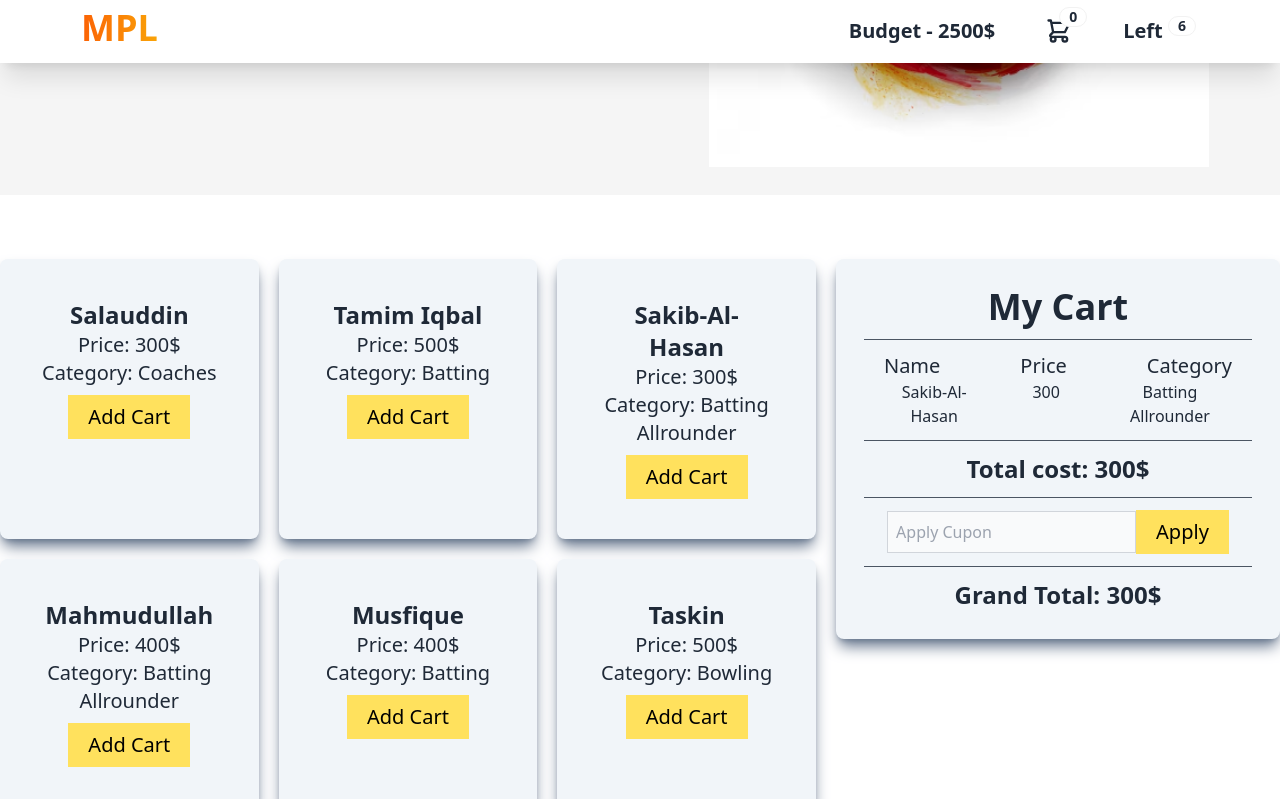
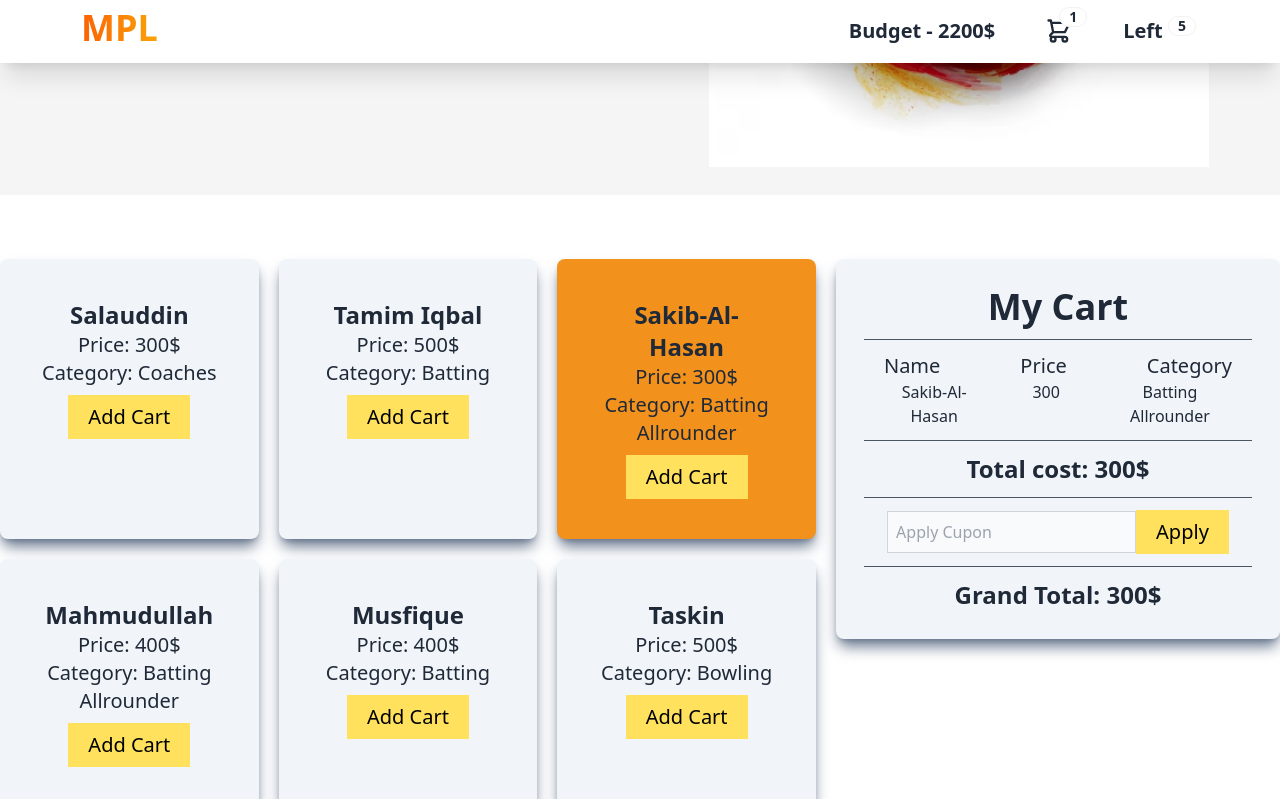
Before and after one commit to NurMufaccer/assignment05-jsDOM-playerCart, a plain HTML site: page index.html in a window 1280 px wide. Both pictures are taken after a click on the element 686 px from the left and 800 px from the top of the page. Shown: the part 401-1200 px from the top of the page. Drawn offline with nearby package versions, Linux system fonts and the light colour scheme.

Commit message:
complete

```diff
--- a/index.html
+++ b/index.html
@@ -24,7 +24,7 @@
           <div class="dropdown dropdown-end">
             <div>
               <h3 class="text-xl font-semibold pr-3 md:pr-10">
-                Budget - <span id="left">2500</span>$
+                Budget - <span id="budget">2500</span>$
               </h3>
             </div>
           </div>
--- a/script.js
+++ b/script.js
@@ -6,6 +6,28 @@ for (const btn of allBtn) {
     const catagory =
       event.target.parentNode.childNodes[5].childNodes[1].innerText;
 
+    // validation
+    const budgedLimit = convertedNumber("budget");
+    if (budgedLimit - parseInt(price) < 0) {
+      alert("Taka Sesh mAmA...!!");
+      return;
+    }
+    const cartLimit = convertedNumber("cart");
+    if (cartLimit + 1 > 6) {
+      alert("Bohut Player Niso R Parbana!!");
+      return;
+    }
+
+    const budget = convertedNumber("budget");
+    document.getElementById("budget").innerText = budget - parseInt(price);
+
+    const cart = convertedNumber("cart");
+    document.getElementById("cart").innerText = cart + 1;
+
+    const left = convertedNumber("left");
+    document.getElementById("left").innerText = left - 1;
+
+    // new div
     const div = document.createElement("div");
     div.classList.add("flex", "justify-between", "gap-12");
 
@@ -19,7 +41,8 @@ for (const btn of allBtn) {
     div.appendChild(p1);
     div.appendChild(p2);
     document.getElementById("cart-container").appendChild(div);
-    console.log();
+    event.target.setAttribute("disabled", false);
+    event.target.parentNode.style.backgroundColor = "#F2921D";
 
     updatedTotalCost(price);
     updatedGrandTotal();
@@ -41,7 +64,8 @@ function updatedGrandTotal(value) {
   if (value) {
     const cuponField = document.getElementById("cupon-input");
     if (cuponField.value === "MZS10") {
-      document.getElementById("grand-total").innerText = totalCost * 0.75;
+      const discount = totalCost * 0.25;
+      document.getElementById("grand-total").innerText = totalCost - discount;
     } else {
       document.getElementById("grand-total").innerText = totalCost;
       alert("Please enter a valid cupon code");
```
